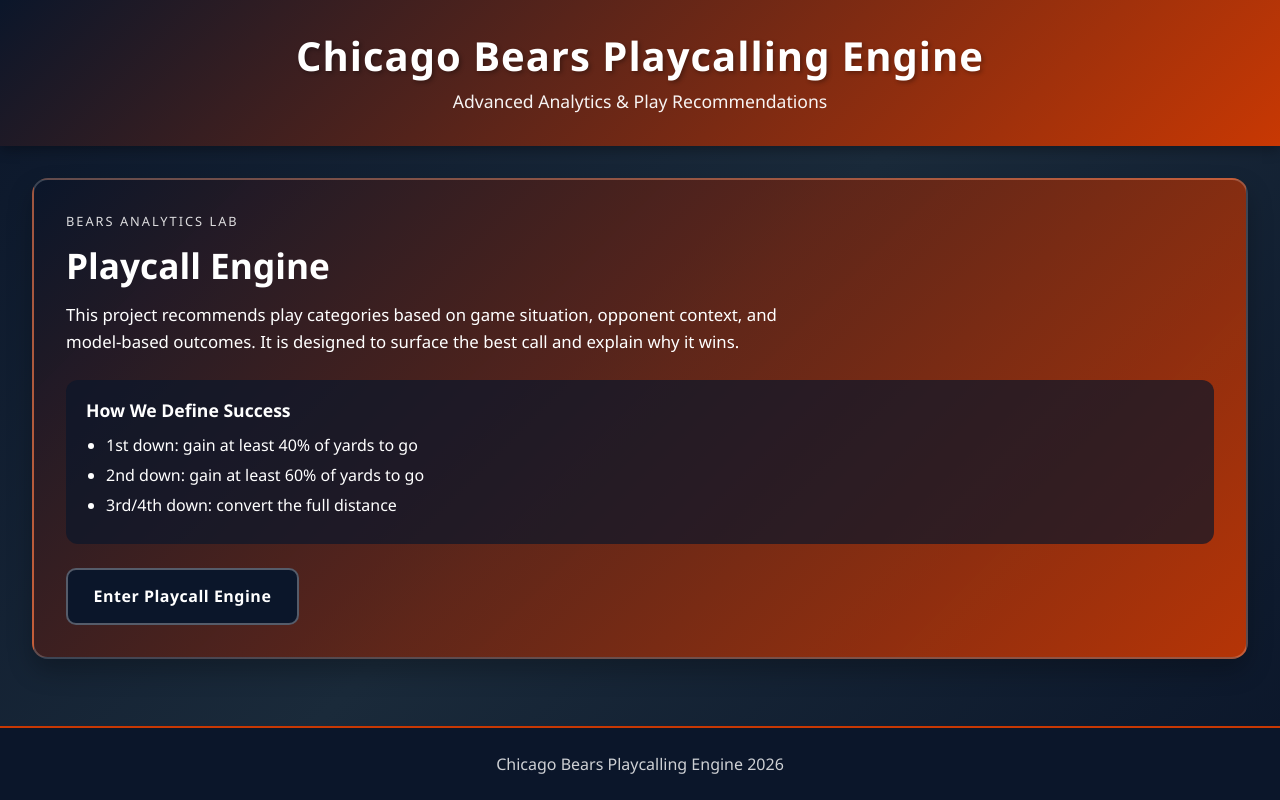
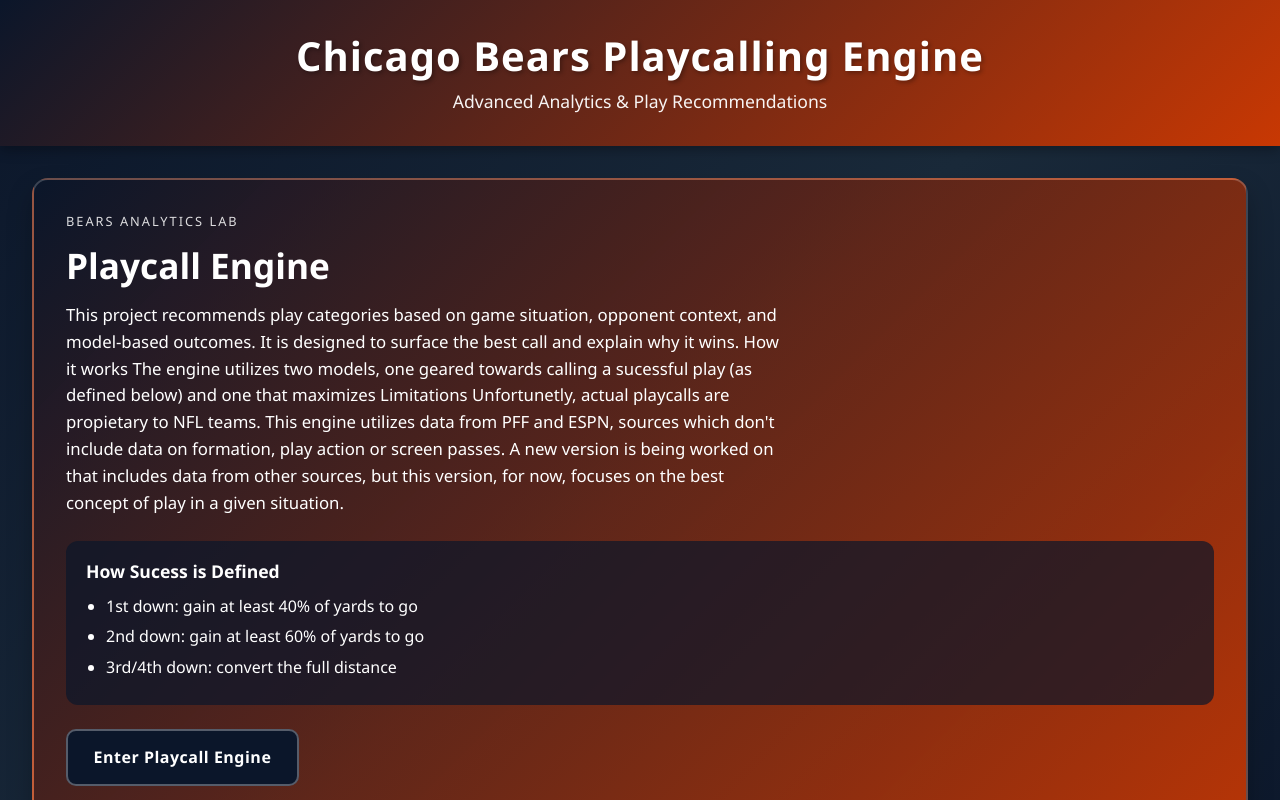
Before and after one commit to nalin431/Playcalling-Engine, a React (Vite) app in the folder frontend/my-vite-app/: page / in a window 1280 px wide. Shown: the top 800 px of the page. Built offline with nearby package versions, Linux system fonts and the light colour scheme.

Commit message:
Expanding front page

```diff
--- a/frontend/my-vite-app/src/App.tsx
+++ b/frontend/my-vite-app/src/App.tsx
@@ -45,9 +45,22 @@ function App() {
                     <p className="hero-blurb">
                       This project recommends play categories based on game situation, opponent context, and
                       model-based outcomes. It is designed to surface the best call and explain why it wins.
+
+                      How it works
+                      The engine utilizes two  models, one geared towards calling a sucessful play (as defined below) and
+                      one that maximizes
+
+                      Limitations
+                      Unfortunetly, actual playcalls are propietary to NFL teams. This engine utilizes data from PFF and ESPN, sources
+                      which don't include data on formation, play action or screen passes. A new version is being worked on that includes
+                      data from other sources, but this version, for now, focuses on the best concept of play in a given situation.
+
+
+
+
                     </p>
                     <div className="hero-definition">
-                      <h3>How We Define Success</h3>
+                      <h3>How Sucess is Defined</h3>
                       <ul>
                         <li>1st down: gain at least 40% of yards to go</li>
                         <li>2nd down: gain at least 60% of yards to go</li>
@@ -61,6 +74,7 @@ function App() {
                 </section>
               }
             />
+
             <Route
               path="/engine"
               element={
```
